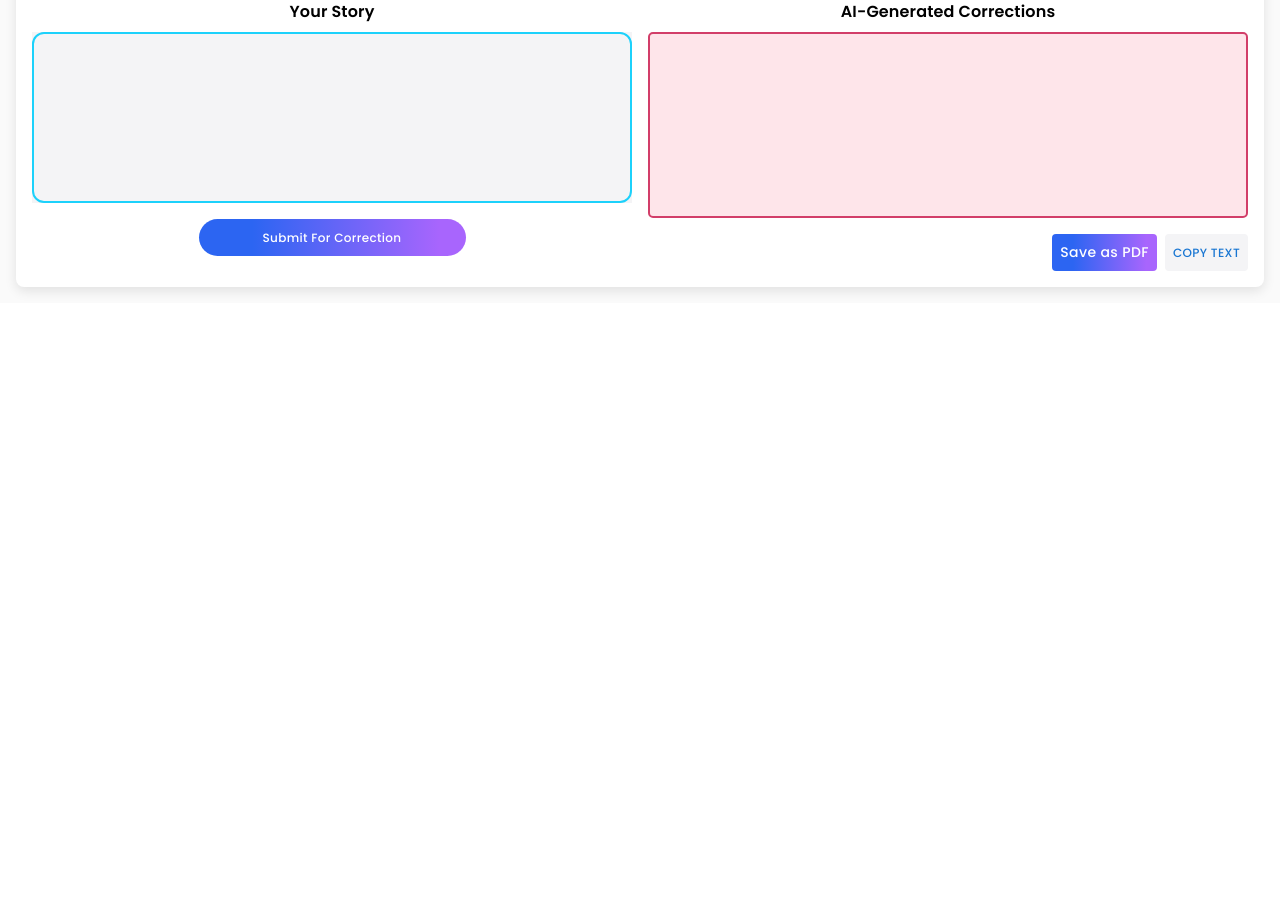
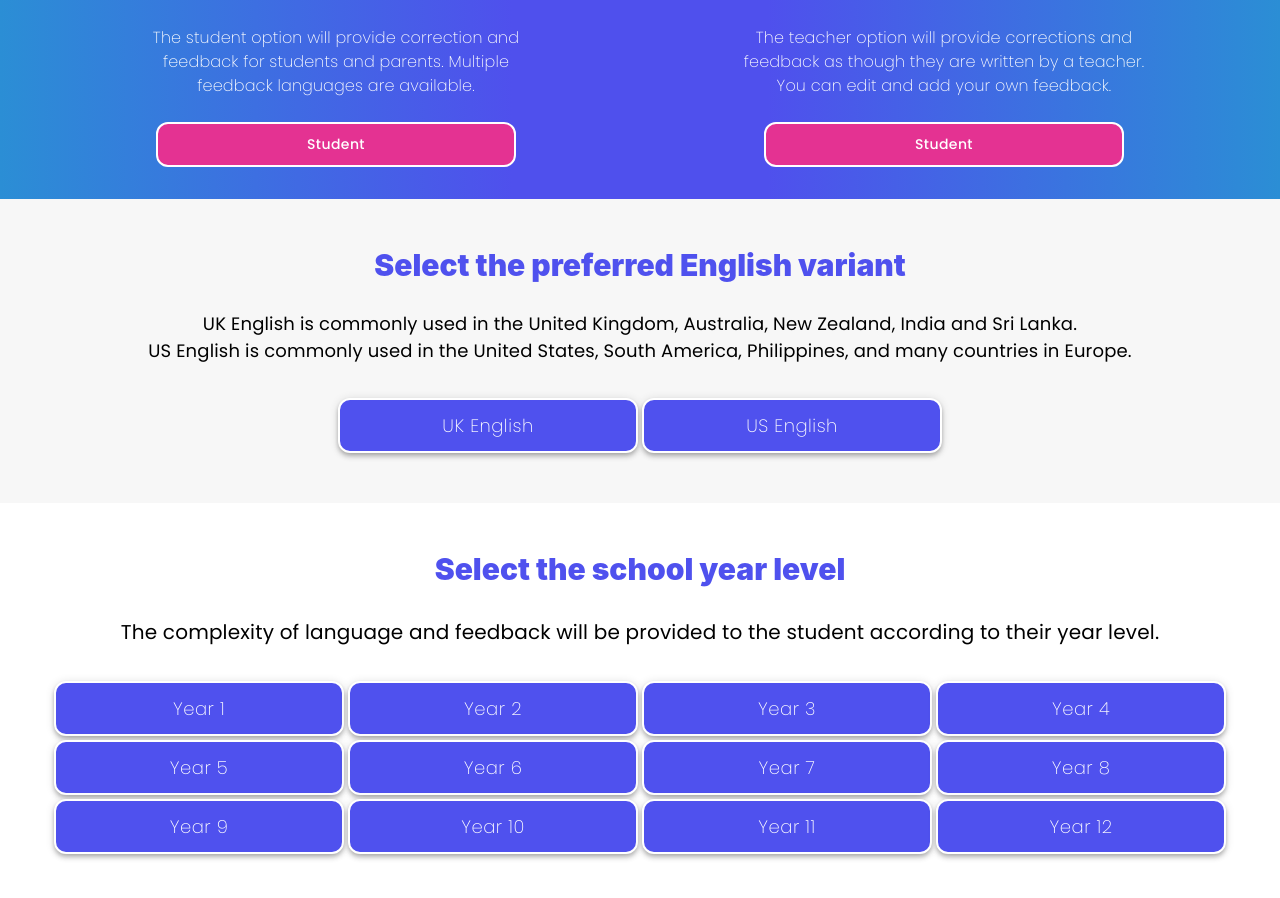
Before and after one commit to CeeeTech/Autocorrect, a React (Create React App) app in the folder client/: page /new-page in a window 1280 px wide. Shown: the part 322-1220 px from the top of the page. Before the commit the page ends 800 px from the top, so only its background shows below. Built offline with nearby package versions, Linux system fonts and the light colour scheme.

Commit message:
Update HomeNew.jsx

```diff
--- a/client/src/views/pages/HomeNew.jsx
+++ b/client/src/views/pages/HomeNew.jsx
@@ -1,5 +1,6 @@
 import React, { useState } from 'react';
-import { Button, Box, TextField, Typography } from '@mui/material';
+import { Button, Box, TextField, Typography, Grid, Grid2 } from '@mui/material';
+import shadows from '@mui/material/styles/shadows';
 
 export default function Home() {
     const [selectedButton, setSelectedButton] = useState(null);
@@ -13,11 +14,34 @@ export default function Home() {
     };
 
     const buttonList = [
-        { label: 'Persuasive Essay Writing', gradient: 'linear-gradient(90deg, #3e72f0 20%, #44cdff 90%)' },
-        { label: 'Text Response Essays', gradient: 'linear-gradient(90deg, #f056a6 20%, #fe7dc2 90%)' },
-        { label: 'Narrative Writing', gradient: 'linear-gradient(90deg, #fda301 20%, #fdd402 90%)' },
-        { label: 'Language Analysis', gradient: 'linear-gradient(90deg, #3e72f0 20%, #44cdff 90%)' },
-        { label: 'Letter Writing', gradient: 'linear-gradient(90deg, #f056a6 20%, #fe7dc2 90%)' },
+        { label: 'Student', background:'#e43292', color: 'white'  },
+        { label: 'Teacher', background:'#e43292', color: 'white' },
+    ];
+
+    const buttonList2 = [
+        { label: 'UK English', background:'#4f51ee', color: 'white'  },
+        { label: 'US English', background:'#4f51ee', color: 'white' },
+    ];
+
+    const buttonList3a = [
+        { label: 'Year 1', background:'#4f51ee', color: 'white'  },
+        { label: 'Year 2', background:'#4f51ee', color: 'white' },
+        { label: 'Year 3', background:'#4f51ee', color: 'white' },
+        { label: 'Year 4', background:'#4f51ee', color: 'white' },
+    ];
+
+    const buttonList3b = [
+        { label: 'Year 5', background:'#4f51ee', color: 'white' },
+        { label: 'Year 6', background:'#4f51ee', color: 'white' },
+        { label: 'Year 7', background:'#4f51ee', color: 'white' },
+        { label: 'Year 8', background:'#4f51ee', color: 'white' },
+    ];
+
+    const buttonList3c = [
+        { label: 'Year 9', background:'#4f51ee', color: 'white' },
+        { label: 'Year 10', background:'#4f51ee', color: 'white' },
+        { label: 'Year 11', background:'#4f51ee', color: 'white' },
+        { label: 'Year 12', background:'#4f51ee', color: 'white' },
     ];
 
     const handleSubmit = async () => {
@@ -47,8 +71,12 @@ export default function Home() {
         alert('Text copied to clipboard');
     };
 
-    const handleSaveAsPDF = () => {
-        alert('Saving as PDF');
+    const handleSubmitAsSPDF = () => {
+        alert('Submitting as Student');
+    };
+
+    const handleSubmitAsTPDF = () => {
+        alert('Submitting as Teacher');
     };
 
     const parseModifiedText = (text) => {
@@ -61,80 +89,82 @@ export default function Home() {
     };
 
     return (
-        <Box sx={{ background: '#FAFAFA', padding: { xs: 2, md: 2 } }}>
+
+        <Box sx={{ background: '#FAFAFA', padding: {} }}>
+            <Box
+                fullWidth
+                sx={{
+                    padding:1.5,
+                    fontFamily: 'poppins',
+                    fontWeight:100,
+                    fontSize:'30px',
+                    textAlign:'center',
+                    color: 'black',
+                    textTransform: 'none',
+                }}
+            >
+                Choose your options for corrections and customized feedback.
+            </Box>
             <Box
                 sx={{
-                    display: 'flex',
-                    flexDirection: 'column',
-                    alignItems: 'center',
-                    padding: 2,
-                    background: 'white',
-                    boxShadow: '0px 4px 12px rgba(0, 0, 0, 0.1)',
-                    borderRadius: 2,
-                    maxWidth: { xs: '100%', md: '100%' },
-                    margin: 'auto',
-                    fontFamily: 'Poppins, sans-serif',
+                    height:'auto',
+                    padding:4,
+                    fontFamily: 'Poppins',
+                    fontSize:'25px',
+                    textAlign: 'center',
+                    color: 'white',
+                    textTransform: 'none',
+                    background: 'linear-gradient(90deg, #2b8ed5 0%, #4f50ed 40%, #4f50ed 60%, #2b8ed5 100%)',
                 }}
             >
-                {/* Buttons */}
+                <p1>Who is Submitting?</p1>
                 <Box
                     sx={{
-                        display: 'flex',
-                        justifyContent: 'center',
-                        flexWrap: 'wrap',
-                        gap: 1,
+                        flexDirection: { xs: 'column', md: 'row' },
                         width: '100%',
-                        mb: 2,
+                        display:'flex',
                     }}
                 >
-                    {buttonList.map((item, index) => (
-                        <Button
-                            key={index}
-                            fullWidth
-                            onClick={() => handleButtonClick(item.label)}
-                            sx={{
-                                flexBasis: { xs: '100%', sm: '45%', md: '18%' },
-                                fontSize: '12px',
-                                borderRadius: 2,
-                                color: 'white',
-                                border: selectedButton === item.label
-                                    ? '2px solid #d23e69'
-                                    : '0px solid white',
-                                textTransform: 'none',
-                                background: item.gradient,
-                                maxHeight: '50px',
-                                fontFamily: 'Poppins, sans-serif',
-                            }}
-                        >
-                            {item.label}
-                        </Button>
-                    ))}
-                </Box>
+                    <Box sx={{ flex: 1 }}>
+                        <Box>
+                            <Typography
+                                align={'center'}
+                                mb={1}
+                                sx={{
+                                    fontFamily: 'Poppins',
+                                    fontSize: '16px',
+                                    fontWeight: 100,
+                                }}
+                            >
+                                <br/>
+                                The student option will provide correction and <br/>
+                                feedback for students and parents. Multiple <br/>
+                                feedback languages are available. <br/>
+                            </Typography>
+                            <Button
+                                onClick={handleSubmitAsSPDF}
+                                sx={{
+                                    //flexBasis: { xs: '100%', sm: '45%', md: '18%' },
+                                    height:45,
+                                    width: 360,
+                                    marginTop: 2,
+                                    color: 'white',
+                                    textTransform: 'none',
+                                    background: '#e43292',
+                                    border:'2px, solid, white',
+                                    fontFamily: 'Poppins',
+                                    borderRadius: 3,
+                                    position:'relative',
+                                    justifyContent:'center',
+                                    alignItems:'center',
+                                    alignContent:'center'
+                                }}
+                            >
+                                Student
+                            </Button>
+                        </Box>
+                    </Box>
 
-                {/* Instruction Text */}
-                <Typography
-                    align={'center'}
-                    sx={{
-                        fontSize: '16px',
-                        fontFamily: 'Poppins, sans-serif',
-                        color: '#4F51EE',
-                        fontWeight: 'bold',
-                        m: 2,
-                    }}
-                >
-                    {text}
-                </Typography>
-
-                {/* Text areas for story and corrections */}
-                <Box
-                    sx={{
-                        display: 'flex',
-                        flexDirection: { xs: 'column', md: 'row' },
-                        width: '100%',
-                        gap: 2,
-                    }}
-                >
-                    {/* User Story Input */}
                     <Box sx={{ flex: 1 }}>
                         <Box>
                             <Typography
@@ -143,129 +173,249 @@ export default function Home() {
                                 sx={{
                                     fontFamily: 'Poppins, sans-serif',
                                     fontSize: '16px',
-                                    fontWeight: 'bold',
+                                    fontWeight: 100,
+
                                 }}
                             >
-                                Your Story
+                            <br />
+                            The teacher option will provide corrections and <br/>
+                            feedback as though they are written by a teacher. <br/>
+                            You can edit and add your own feedback. <br/>
                             </Typography>
-                            <TextField
-                                multiline
-                                minRows={6}
-                                fullWidth
-                                value={story} // Controlled input
-                                onChange={(e) => setStory(e.target.value)} // Update state on change
+                            <Button
+                                onClick={handleSubmitAsSPDF}
                                 sx={{
-                                    '& .MuiOutlinedInput-root': {
-                                        '& fieldset': {
-                                            borderColor: '#1cd1fb',
-                                            borderWidth: '2px',
-                                            borderRadius: 3,
-                                        },
-                                        '&:hover fieldset': {
-                                            borderColor: '#1cd1fb',
-                                            borderWidth: '2px',
-                                            borderRadius: 3,
-                                        },
-                                        '&.Mui-focused fieldset': {
-                                            borderColor: '#1cd1fb',
-                                            borderWidth: '2px',
-                                            borderRadius: 3,
-                                        },
-                                    },
-                                    background: '#f4f4f6',
-                                    fontFamily: 'Poppins, sans-serif',
-                                }}
-                            />
-                        </Box>
-
-                        {/* button for submit for correction */}
-                        <Box
-                            sx={{
-                                display: 'flex',
-                                justifyContent: 'center',
-                                mt: 2,
-                            }}
-                        >
-                            <Button
-                                onClick={handleSubmit} // Call the submit function on click
-                                sx={{
-                                    padding: 1,
-                                    fontSize: '12px',
-                                    paddingLeft: 8,
-                                    paddingRight: 8,
-                                    borderRadius: 10,
+                                    //flexBasis: { xs: '100%', sm: '45%', md: '18%' },
+                                    height:45,
+                                    width: 360,
+                                    marginTop: 2,
                                     color: 'white',
                                     textTransform: 'none',
-                                    background: 'linear-gradient(90deg, #2c65f2 20%, #a865fd 90%)',
-                                    fontFamily: 'Poppins, sans-serif',
+                                    background: '#e43292',
+                                    border:'2px, solid, white',
+                                    fontFamily: 'Poppins',
+                                    borderRadius: 3,
                                 }}
                             >
-                                Submit For Correction
-                            </Button>
-                        </Box>
-                    </Box>
-
-                    {/* AI-Generated Corrections */}
-                    <Box sx={{ flex: 1 }}>
-                        <Box>
-                            <Typography
-                                mb={1}
-                                align={'center'}
-                                sx={{
-                                    fontFamily: 'Poppins, sans-serif',
-                                    fontSize: '16px',
-                                    fontWeight: 'bold',
-                                }}
-                            >
-                                AI-Generated Corrections
-                            </Typography>
-                            <Box
-                                sx={{
-                                    background: '#fee5ea',
-                                    fontFamily: 'Poppins, sans-serif',
-                                    padding: 2,
-                                    minHeight: '150px',
-                                    border: '2px solid #d23e69',
-                                    borderRadius: '5px',
-                                }}
-                                dangerouslySetInnerHTML={{ __html: modifiedText }} // Render the formatted HTML
-                            />
-                        </Box>
-                        {/* button for copy text */}
-                        <Box
-                            sx={{
-                                display: 'flex',
-                                justifyContent: 'flex-end',
-                                mt: 2,
-                            }}
-                        >
-                            {/* button to save as pdf */}
-                            <Button
-                                onClick={handleSaveAsPDF} // Call the save function on click
-                                sx={{
-                                    color: 'white',
-                                    textTransform: 'none',
-                                    background: 'linear-gradient(90deg, #2c65f2 20%, #a865fd 90%)',
-                                    fontFamily: 'Poppins, sans-serif',
-                                    mr: 1,
-                                }}
-                            >
-                                Save as PDF
-                            </Button>
-                            <Button
-                                onClick={handleCopyText} // Call the copy function on click
-                                sx={{
-                                    fontFamily: 'Poppins, sans-serif',
-                                    fontSize: '12px',
-                                    backgroundColor: '#f4f4f6',
-                                }}
-                            >
-                                Copy Text
+                                Student
                             </Button>
                         </Box>
                     </Box>
                 </Box>
             </Box>
+
+            <Box
+                fullWidth
+                sx={{
+                    height: 'auto',
+                    padding:6,
+                    fontFamily: 'sans-serif: Arial',
+                    fontSize:'30px',
+                    fontWeight: 900,
+                    textAlign: 'center',
+                    color: '#4f51ee',
+                    textTransform: 'none',
+                    background: '#f7f7f7',
+                }}
+            >
+            <p1>Select the preferred English variant</p1>
+                <Typography
+                    mb={4}
+                    align={'center'}
+                    sx={{
+                        fontFamily: 'Poppins',
+                        fontSize: '18px',
+                        color:'black'
+                    }}
+                >
+                    <br/>
+                    UK English is commonly used in the United Kingdom, Australia, New Zealand, India and Sri Lanka. <br/>
+                    US English is commonly used in the United States, South America, Philippines, and many countries in Europe.<br/>
+                </Typography>
+
+                {buttonList2.map((item, index) => (
+                    <Button
+                        key={index}
+                        fullWidth
+                        onClick={() => handleButtonClick(item.label)}
+                        sx={{
+                            flexBasis: { xs: '100%', sm: '45%', md: '18%' },
+                            height:55,
+                            width: 300,
+                            borderRadius: 3,
+                            color: 'white',
+                            border:'2px, solid, white',
+                            textTransform: 'none',
+                            background: '#4f51ee',
+                            fontFamily: 'Poppins',
+                            fontSize: 18,
+                            fontWeight: 100,
+                            margin: 0.25,
+                            boxShadow: 4
+                        }}
+                    >
+                        {item.label}
+                    </Button>
+                ))}
+            </Box>
+
+
+            <Box
+                fullWidth
+                sx={{
+                    height: 'auto',
+                    padding:6,
+                    fontFamily: 'sans-serif: Arial',
+                    fontSize:'30px',
+                    fontWeight: 900,
+                    textAlign: 'center',
+                    color: '#4f51ee',
+                    textTransform: 'none',
+                    background: 'white',
+                }}
+            >
+            <p1>Select the school year level</p1>
+                <Typography
+                    mb={4}
+                    align={'center'}
+                    sx={{
+                        fontFamily: 'Poppins',
+                        fontSize: '20px',
+                        color:'black'
+                    }}
+                >
+                    <br/>
+                    The complexity of language and feedback will be provided to the student according to their year level. <br/>
+                </Typography>
+                {buttonList3a.map((item, index) => (
+                    <Button
+                        key={index}
+                        fullWidth
+                        onClick={() => handleButtonClick(item.label)}
+                        sx={{
+                            flexBasis: { xs: '100%', sm: '45%', md: '18%' },
+                            height:55,
+                            width: 290,
+                            borderRadius: 3,
+                            color: 'white',
+                            border:'2px, solid, white',
+                            textTransform: 'none',
+                            background: '#4f51ee',
+                            fontFamily: 'Poppins',
+                            fontSize: 18,
+                            fontWeight: 100,
+                            margin: 0.25,
+                            boxShadow: 4
+                        }}
+                    >
+                        {item.label}
+                    </Button>
+                ))}
+
+                {buttonList3b.map((item, index) => (
+                    <Button
+                        key={index}
+                        fullWidth
+                        onClick={() => handleButtonClick(item.label)}
+                        sx={{
+                            flexBasis: { xs: '100%', sm: '45%', md: '18%' },
+                            height:55,
+                            width: 290,
+                            borderRadius: 3,
+                            color: 'white',
+                            border:'2px, solid, white',
+                            textTransform: 'none',
+                            background: '#4f51ee',
+                            fontFamily: 'Poppins',
+                            fontSize: 18,
+                            fontWeight: 100,
+                            margin: 0.25,
+                            boxShadow: 4
+                        }}
+                    >
+                        {item.label}
+                    </Button>
+                ))}
+
+                {buttonList3c.map((item, index) => (
+                    <Button
+                        key={index}
+                        fullWidth
+                        onClick={() => handleButtonClick(item.label)}
+                        sx={{
+                            flexBasis: { xs: '100%', sm: '45%', md: '18%' },
+                            height:55,
+                            width: 290,
+                            borderRadius: 3,
+                            color: 'white',
+                            border:'2px, solid, white',
+                            textTransform: 'none',
+                            background: '#4f51ee',
+                            fontFamily: 'Poppins',
+                            fontSize: 18,
+                            fontWeight: 100,
+                            margin: 0.25,
+                            boxShadow: 4
+                        }}
+                    >
+                        {item.label}
+                    </Button>
+                ))}
+
+
+
+
+
+
+
+
+
+
+
+
+
+
+
+
+
+
+
+
+
+
+
+
+
+
+
+                {/* <Grid container  maxWidth="75">
+                {buttonList3.map((item, index) => (
+                    <Grid item xs={2} sm={3} key={index}>
+                    <Button
+                        onClick={() => handleButtonClick(item.label)}
+                        sx={{
+                            height:55,
+                            width: 200,
+                            borderRadius: 3,
+                            color: 'white',
+                            border:'2px, solid, white',
+                            textTransform: 'none',
+                            background: '#4f51ee',
+                            fontFamily: 'Poppins',
+                            fontSize: 18,
+                            fontWeight: 100,
+                            margin: 0.25,
+                            boxShadow: 4
+                        }}
+                    >
+                        {item.label}
+                    </Button>
+                    </Grid>
+                ))}
+                </Grid> */}
+            </Box>
+
+
         </Box>
     );
 }
```
